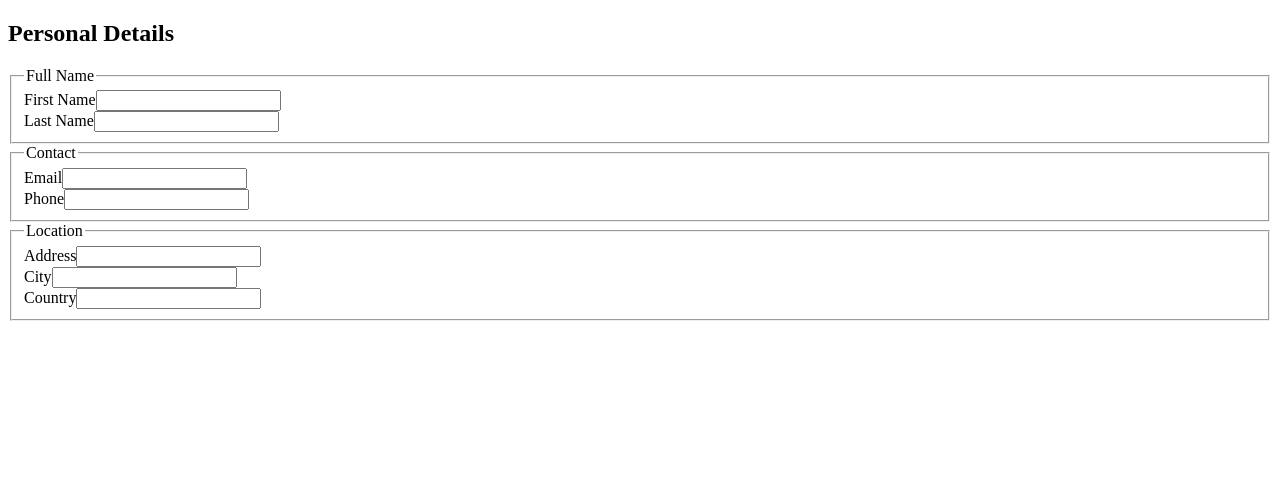
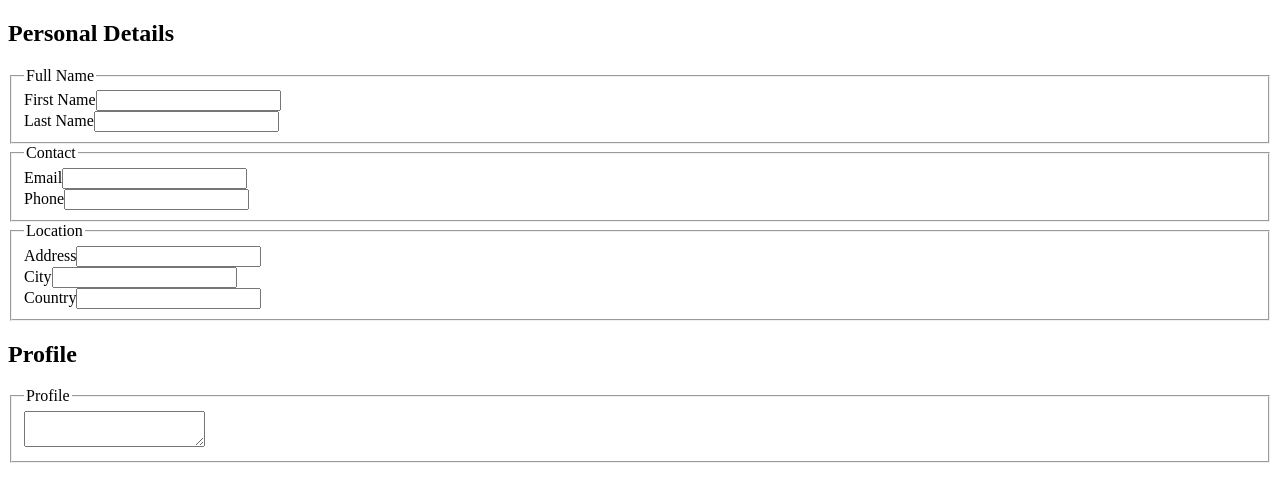
Before and after one commit to dejanpls/cvmaker, a React (Vite) app: page / in a window 1280 px wide. Shown: the top 502 px of the page. Built offline with nearby package versions, Linux system fonts and the light colour scheme.

Commit message:
feat: implement ProfileForm component which provides user with summary input textarea.

```diff
--- a/src/App.jsx
+++ b/src/App.jsx
@@ -1,9 +1,11 @@
 import PersonalForm from "./components/PersonalForm";
+import ProfileForm from "./components/ProfileForm";
 
 function App() {
   return (
     <>
       <PersonalForm />
+      <ProfileForm />
     </>
   );
 }
--- /dev/null
+++ b/src/components/ProfileForm.jsx
@@ -0,0 +1,12 @@
+export default function ProfileForm() {
+  return (
+    <section aria-labelledby="profileHeading">
+      <h2 id="profileHeading">Profile</h2>
+
+      <fieldset className="profile">
+        <legend className="sr-only">Profile</legend>
+        <textarea id="profile" name="profile" />
+      </fieldset>
+    </section>
+  );
+}
```
